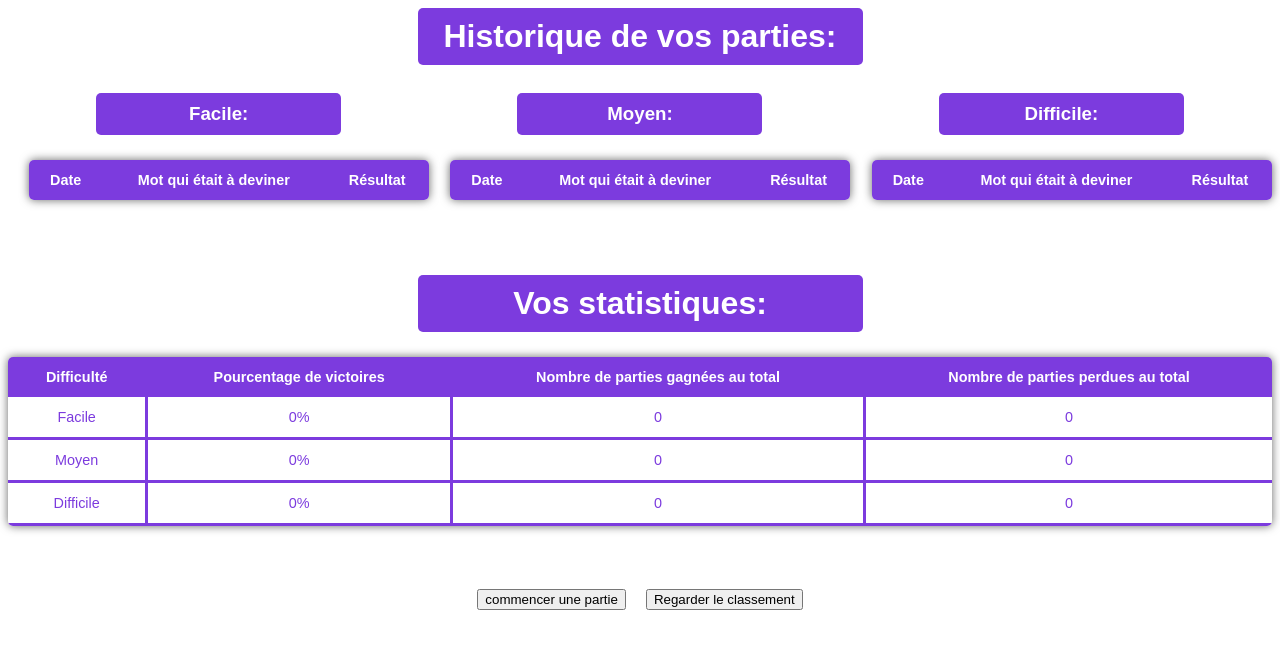
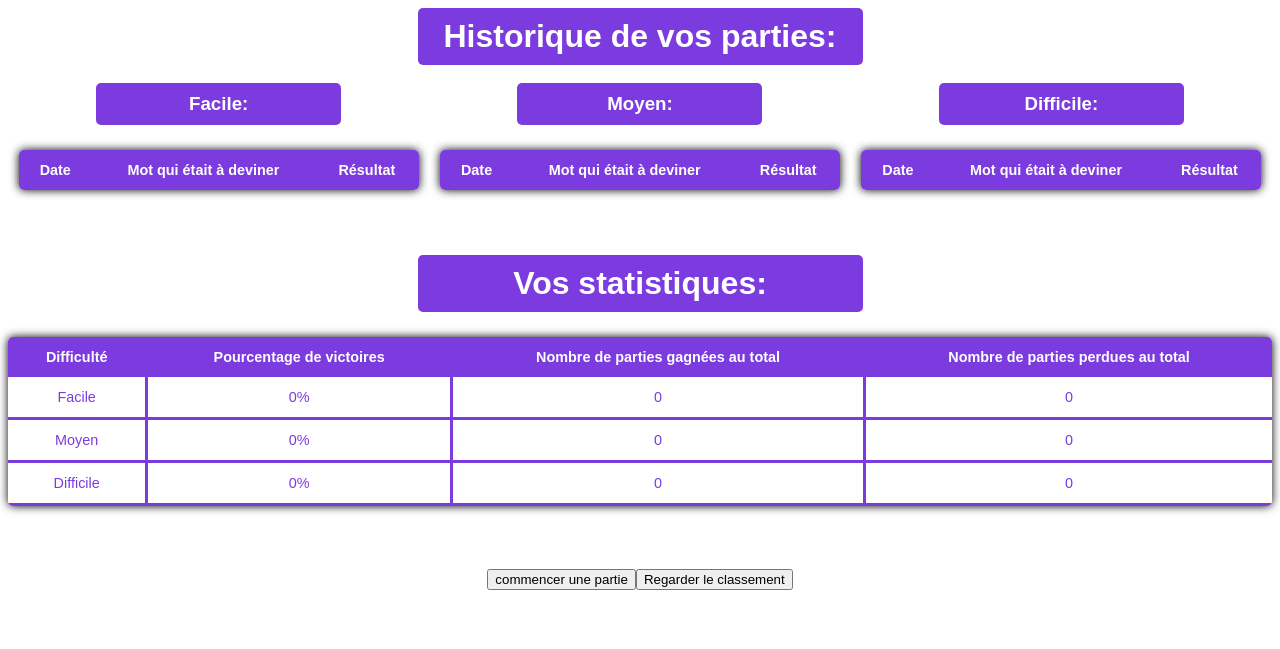
Before and after one commit to TimeoBlondeleauDubois/Pendu-site-avec-base-de-donnee, a Flask app: page /historique in a window 1280 px wide. Shown: the top 649 px of the page. Run offline with Flask 3, Linux system fonts and the light colour scheme; data comes from the database, SQL or seed files in the repository; lists and menus that the app fills with data are empty.

Commit message:
style fix

```diff
--- a/static/style3.css
+++ b/static/style3.css
@@ -17,9 +17,6 @@ body {
     margin-top: 20px;
 }
 
-.bouton-section a {
-    margin: 0 10px;
-}
 
 .title-container {
     background-color: #7c3bde;
@@ -42,18 +39,13 @@ body {
     margin-bottom: 20px;
 }
 
-.table-section {
-    text-align: center;
-    width: 30%;
-}
-
 .content-table {
     border-collapse: collapse;
     margin: 25px 0;
     font-size: 0.9em;
     min-width: 400px;
     overflow: hidden;
-    box-shadow: 0 0 10px rgba(0, 0, 0, 0.6);
+    box-shadow: 0 0 10px #000000;
     flex-direction: row;
     justify-content: center;
     align-items: center;
@@ -88,38 +80,9 @@ body {
     border-right: none;
 }
 
-.content-table tbody tr:nth-of-type(even) {
-    background-color: #ffffff;
-}
-
-.content-table tbody tr:last-of-type {
-    border-bottom: 3px solid #7c3bde;
-    border-radius: 0 0 10px 10px;
-}
-
-.content-table tbody tr.active-row {
-    font-weight: bold;
-    color: #7c3bde;
-}
-
-.content-table thead tr th {
-    color: #ffffff;
-}
-
 .content-table tbody tr td {
     color: #7c3bde;
 }
-
-
-.difficulty-section {
-    background-color: rgb(255, 255, 255);
-    color: #ffffff;
-    text-align: center;
-    padding: 10px;
-    border-radius: 5px;
-    margin-bottom: 20px;
-}
-
 
 .difficulty-section {
     text-align: center;
```
